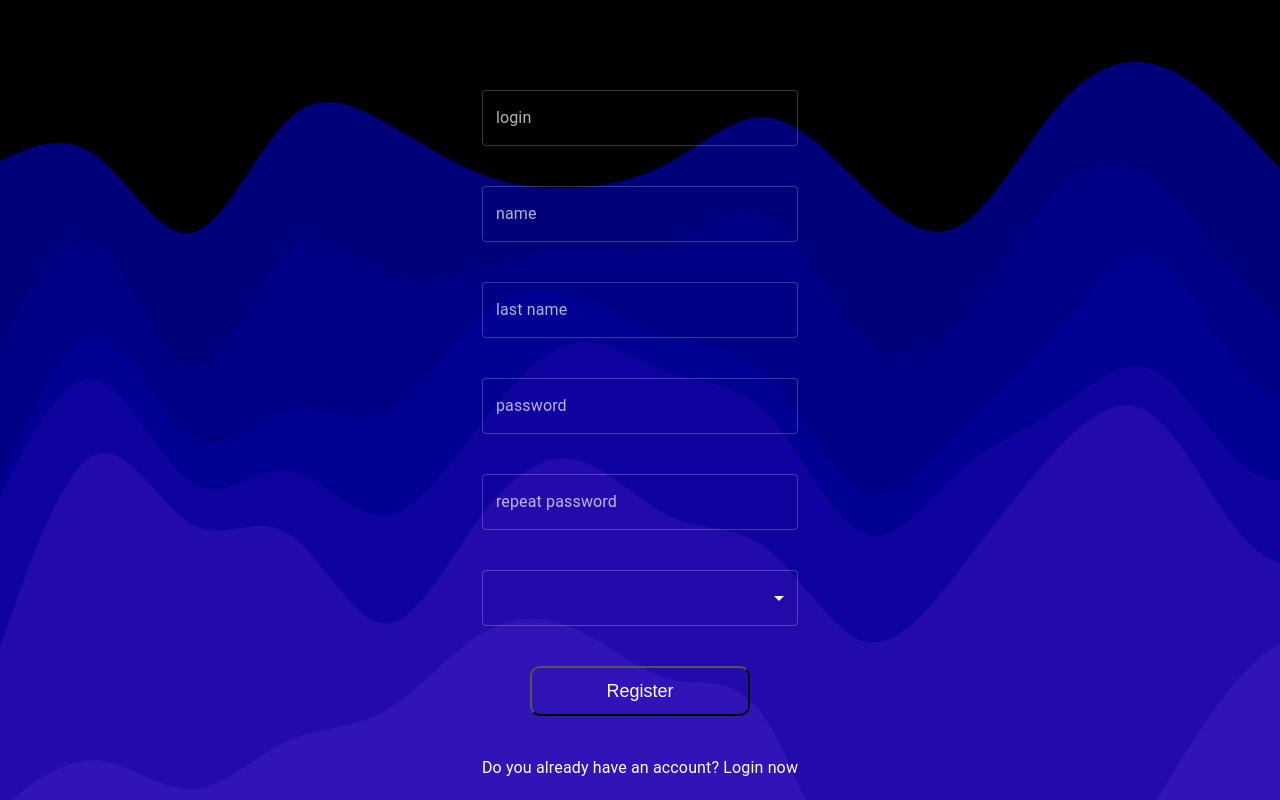
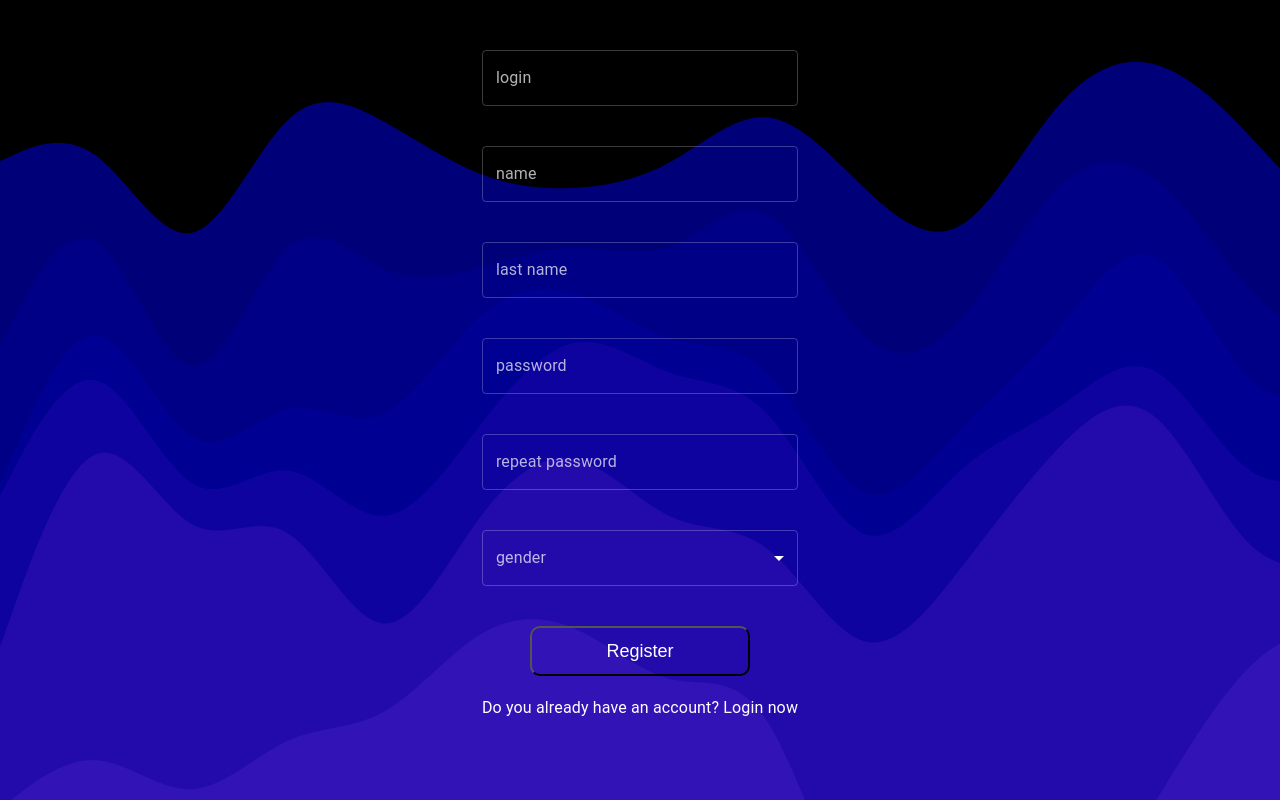
Before and after one commit to Dawken/ReactToDoList, a React (Create React App) app: page /register in a window 1280 px wide. Built offline with nearby package versions, Linux system fonts and the light colour scheme; no server answers.

Commit message:
feat: change gender label in registration and input container position

```diff
--- a/src/components/firstViewContainer/inputContainer/inputContainer.scss
+++ b/src/components/firstViewContainer/inputContainer/inputContainer.scss
@@ -11,9 +11,9 @@
 }
 .taskInputContainer {
   text-align: center;
-  display: inline-block;
+  display: block;
+  height: 100px;
   .taskInput {
-    flex: 1 1 0%;
     padding: 1rem;
     border-radius: 1rem;
     border: solid 2px #6F00FFFF;
@@ -21,7 +21,7 @@
     background-color: rgb(0, 0, 0);
     outline: none;
     color: white;
-    margin-top: 150px;
+    margin-top: 50px;
   }
 
   .submit {
--- a/src/components/firstViewContainer/inputContainer/inputContainer.tsx
+++ b/src/components/firstViewContainer/inputContainer/inputContainer.tsx
@@ -9,7 +9,6 @@ const TodoListContainer = () => {
 	return (
 		<>
 			<LogoutContainer />
-			<main>
 			<form onSubmit={onSubmit}>
 				<div className='taskInputContainer'>
 					<input
@@ -28,7 +27,6 @@ const TodoListContainer = () => {
 					</button>
 				</div>
 			</form>
-			</main>
 		</>
 	)
 }
--- a/src/components/subPages/registerForm/registerForm.scss
+++ b/src/components/subPages/registerForm/registerForm.scss
@@ -5,35 +5,16 @@ main {
   .registerForm {
     margin-top: 50px;
     display: inline-grid;
-    .css-qwsgij-MuiFormControl-root-MuiTextField-root {
-      margin-top: 40px;
-    }
-    .css-hfutr2-MuiSvgIcon-root-MuiSelect-icon {
-      color:white ;
-    }
-    .css-bpeome-MuiSvgIcon-root-MuiSelect-icon {
-      color:white ;
-    }
-    .css-14s5rfu-MuiFormLabel-root-MuiInputLabel-root { // Font color
-      color: white ;
-    }
-    .css-1d3z3hw-MuiOutlinedInput-notchedOutline {  // Border focused
-      border-color: white ;
-    }
-    .css-1sumxir-MuiFormLabel-root-MuiInputLabel-root { // high font color
-      color: white ;
-    }
     .registerLabel {
-      margin-top: 40px
+      margin-bottom: 40px;
     }
     .login {
       text-decoration: none;
       color: white;
-      margin-top: 40px
+      margin: 20px 0 20px;
     }
   }
   .registerButton {
-    margin-top: 40px;
     height: 50px;
     width: 220px;
     border-radius: 10px;
--- a/src/components/subPages/registerForm/registerForm.tsx
+++ b/src/components/subPages/registerForm/registerForm.tsx
@@ -3,7 +3,7 @@ import './registerForm.scss'
 import useRegisterForm from './useRegisterForm'
 import { Controller, FormProvider } from 'react-hook-form'
 import FormInput from '../formInput/formInput'
-import { MenuItem, Select } from '@mui/material'
+import { FormControl, InputLabel, MenuItem, Select } from '@mui/material'
 import { Link } from 'react-router-dom'
 
 const RegisterForm = () => {
@@ -46,21 +46,27 @@ const RegisterForm = () => {
 						label='repeat password'
 						type='password'
 					/>
+					<FormControl fullWidth={true}>
 						<Controller
 							control={methods.control}
 							name='gender'
 							render={({ field }) => (
+								<>
+									<InputLabel>gender</InputLabel>
 									<Select
 										{...field}
 										className='registerLabel'
-								value={field.value || ''}
+										label='gender'
+										value={field.value}
 									>
 										<MenuItem value='Male'>Male</MenuItem>
 										<MenuItem value='Female'>Female</MenuItem>
 										<MenuItem value='Other'>Other</MenuItem>
 									</Select>
+								</>
 							)}
 						/>
+					</FormControl>
 					<div>
 						<button className='registerButton'>Register</button>
 					</div>
```
Lines whose indentation alone changed are shown as unchanged.
